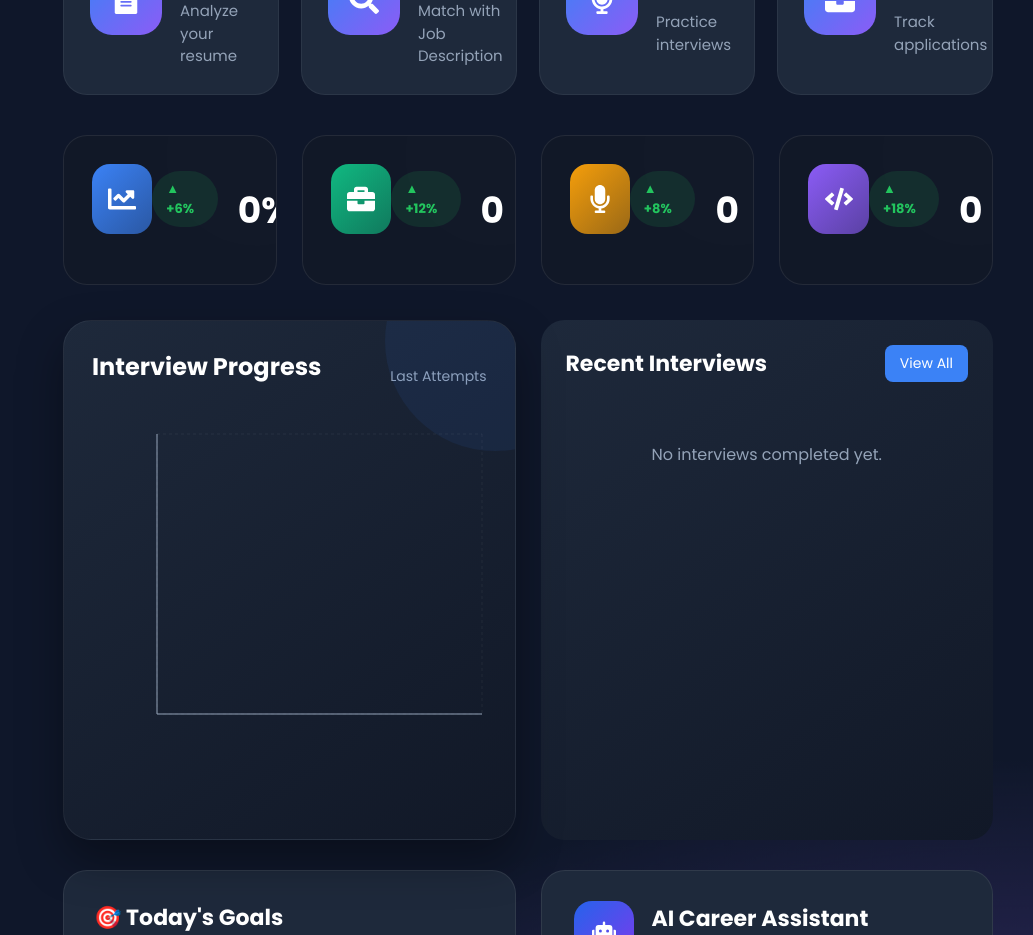
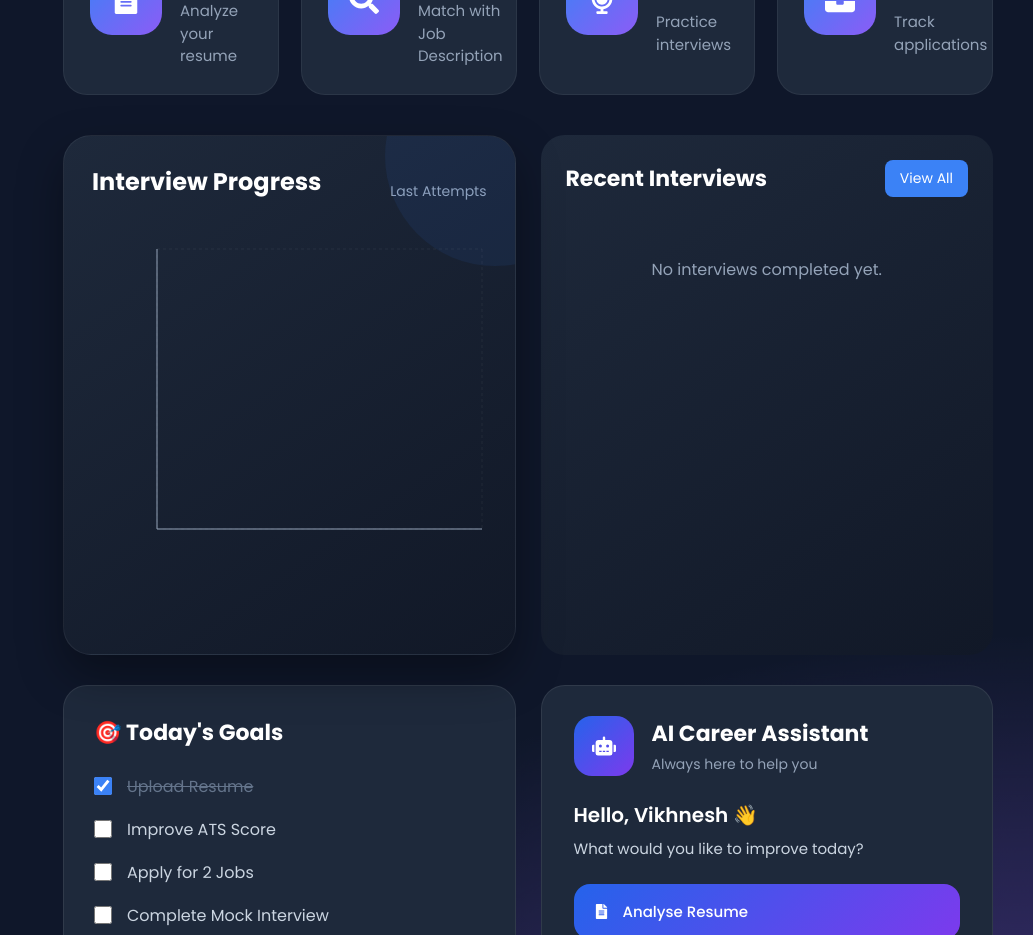
Before and after one commit to Vikhnesh-Sathyan/AI-Career-Coach, a React app in the folder frontend/: page /dashboard in a window 1280 px wide. Shown: the part 1560-2495 px from the top of the page, without its empty margins (247-1280 px from the left). Built offline with nearby package versions, Linux system fonts and the light colour scheme; the HTML template or start-up script is replaced by a standard one.

Commit message:
Improving Dashboard

```diff
--- a/frontend/src/components/dashboard/StatCard.jsx
+++ /dev/null
@@ -1,70 +0,0 @@
-import "../../styles/statcard.css";
-import { motion } from "framer-motion";
-
-function StatCard({
-    title,
-    value,
-    subtitle,
-    icon,
-    color = "#3B82F6",
-    progress = 80,
-    trend = "+12%"
-}) {
-
-    return (
-
-        <motion.div
-            className="stat-card"
-            whileHover={{
-                y: -10,
-                scale: 1.03
-            }}
-            transition={{
-                duration: 0.25
-            }}
-        >
-
-            <div className="stat-top">
-
-                <div
-                    className="stat-icon"
-                    style={{
-                        background: `linear-gradient(135deg, ${color}, ${color}99)`
-                    }}
-                >
-                    {icon}
-                </div>
-
-                <div className="trend">
-
-                    ▲ {trend}
-
-                </div>
-
-            </div>
-
-            <h2>{value}</h2>
-
-            <h4>{title}</h4>
-
-            <p>{subtitle}</p>
-
-            <div className="stat-progress">
-
-                <div
-                    className="stat-progress-fill"
-                    style={{
-                        width: `${progress}%`,
-                        background: `linear-gradient(90deg, ${color}, ${color}AA)`
-                    }}
-                />
-
-            </div>
-
-        </motion.div>
-
-    );
-
-}
-
-export default StatCard;
--- a/frontend/src/pages/Dashboard.jsx
+++ b/frontend/src/pages/Dashboard.jsx
@@ -4,7 +4,6 @@ import { useEffect, useState } from "react";
 
 import Sidebar from "../components/dashboard/Sidebar";
 import Topbar from "../components/dashboard/Topbar";
-import StatCard from "../components/dashboard/StatCard";
 import AIAssistant from "../components/dashboard/AIAssistant";
 import ActivityTimeline from "../components/dashboard/ActivityTimeline";
 import QuickActions from "../components/dashboard/QuickActions";
@@ -115,99 +114,6 @@ function Dashboard() {
                 <QuickActions />
 
 
-
-
-                <div className="stats-grid">
-
-
-
-                    <StatCard
-
-                        title="ATS Score"
-
-                        value={`${stats.atsScore}%`}
-
-                        subtitle="Resume Match"
-
-                        icon={<FaChartLine />}
-
-                        color="#3B82F6"
-
-                        progress={stats.atsScore}
-
-                        trend="+6%"
-
-                    />
-
-
-
-
-                    <StatCard
-
-                        title="Job Matches"
-
-                        value={stats.applications}
-
-                        subtitle="Jobs Analyzed"
-
-                        icon={<FaBriefcase />}
-
-                        color="#10B981"
-
-                        progress={stats.applications > 0 ? 70 : 0}
-
-                        trend="+12%"
-
-                    />
-
-
-
-
-
-                    <StatCard
-
-                        title="Mock Interviews"
-
-                        value={stats.interviews}
-
-                        subtitle="Completed"
-
-                        icon={<FaMicrophone />}
-
-                        color="#F59E0B"
-
-                        progress={stats.interviews > 0 ? 60 : 0}
-
-                        trend="+8%"
-
-                    />
-
-
-
-
-
-                    <StatCard
-
-                        title="Skills"
-
-                        value={stats.skills}
-
-                        subtitle="Technologies"
-
-                        icon={<FaCode />}
-
-                        color="#8B5CF6"
-
-                        progress={stats.skills > 0 ? 90 : 0}
-
-                        trend="+18%"
-
-                    />
-
-
-
-                </div>
-
                 <div className="dashboard-charts">
 
                     <InterviewChart />
--- a/frontend/src/styles/statcard.css
+++ /dev/null
@@ -1,187 +0,0 @@
-.stats-grid{
-
-    display:grid;
-
-    grid-template-columns:repeat(4,1fr);
-
-    gap:24px;
-
-    margin:40px 0;
-
-}
-
-.stat-card{
-
-    position:relative;
-
-    overflow:hidden;
-
-    padding:28px;
-
-    border-radius:24px;
-
-    background:#1E293B;
-
-    border:1px solid rgba(255,255,255,.08);
-
-    transition:.35s;
-
-}
-
-.stat-card::before{
-
-    content:"";
-
-    position:absolute;
-
-    top:-45px;
-
-    right:-45px;
-
-    width:120px;
-
-    height:120px;
-
-    border-radius:50%;
-
-    background:rgba(255,255,255,.04);
-
-}
-
-.stat-card:hover{
-
-    transform:translateY(-8px);
-
-    border-color:#4F46E5;
-
-    box-shadow:
-
-        0 20px 45px rgba(59,130,246,.18);
-
-}
-
-.stat-top{
-
-    display:flex;
-
-    justify-content:space-between;
-
-    align-items:center;
-
-    margin-bottom:22px;
-
-}
-
-.stat-icon{
-
-    width:60px;
-
-    height:60px;
-
-    border-radius:18px;
-
-    display:flex;
-
-    justify-content:center;
-
-    align-items:center;
-
-    font-size:24px;
-
-    color:white;
-
-}
-
-.trend{
-
-    background:rgba(34,197,94,.12);
-
-    color:#22C55E;
-
-    padding:8px 14px;
-
-    border-radius:30px;
-
-    font-size:13px;
-
-    font-weight:700;
-
-}
-
-.stat-card h2{
-
-    color:white;
-
-    font-size:44px;
-
-    font-weight:800;
-
-    margin:12px 0 6px;
-
-}
-
-.stat-card h4{
-
-    color:white;
-
-    font-size:20px;
-
-    margin-bottom:8px;
-
-}
-
-.stat-card p{
-
-    color:#94A3B8;
-
-    font-size:15px;
-
-    line-height:1.5;
-
-}
-
-.stat-progress{
-
-    width:100%;
-
-    height:10px;
-
-    margin-top:22px;
-
-    border-radius:30px;
-
-    overflow:hidden;
-
-    background:rgba(255,255,255,.08);
-
-}
-
-.stat-progress-fill{
-
-    height:100%;
-
-    border-radius:30px;
-
-    transition:width .8s ease;
-
-}
-
-@media(max-width:1200px){
-
-    .stats-grid{
-
-        grid-template-columns:repeat(2,1fr);
-
-    }
-
-}
-
-@media(max-width:700px){
-
-    .stats-grid{
-
-        grid-template-columns:1fr;
-
-    }
-
-}
```
